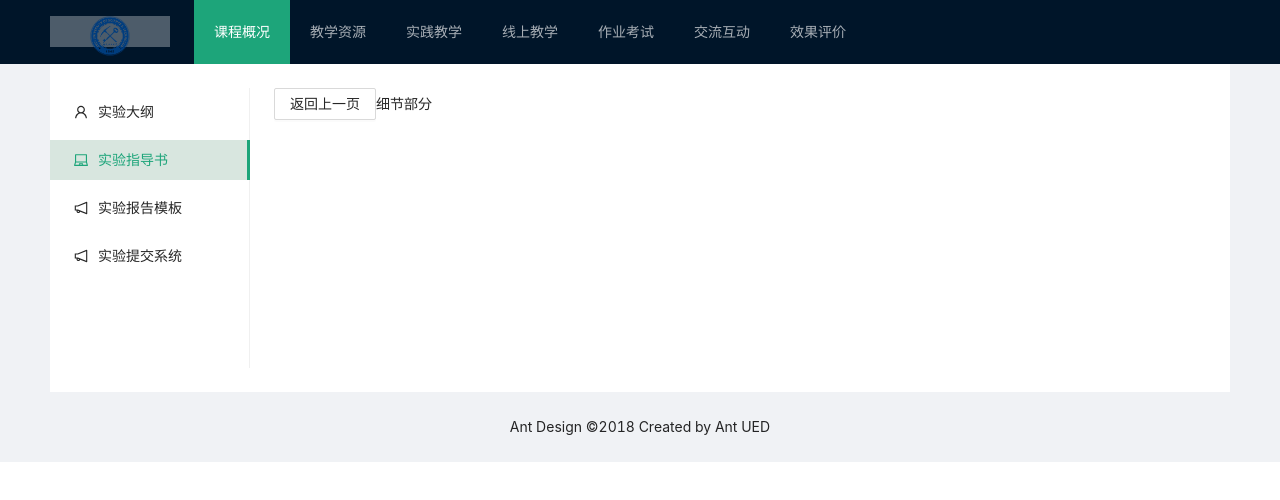
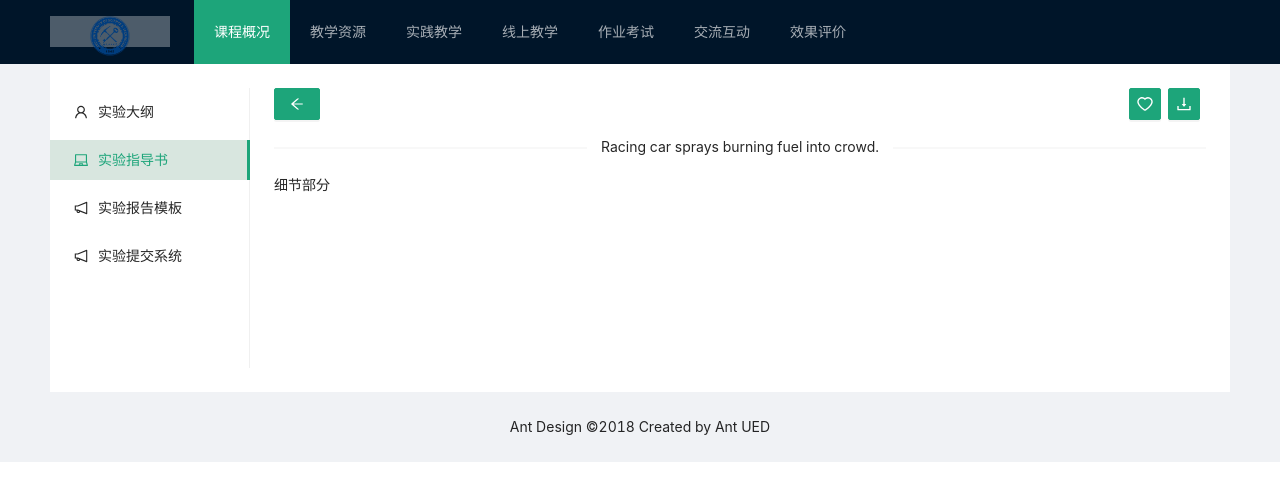
Before and after one commit to Duanhuihui/my-app-ts, a React (Create React App) app: page /3/d in a window 1280 px wide. Shown: the top 500 px of the page. Built offline with nearby package versions, Linux system fonts and the light colour scheme; no server answers.

Commit message:
细化实验大纲详情页部分，增加问题记录清单problems

```diff
--- a/package.json
+++ b/package.json
@@ -9,6 +9,7 @@
     "craco-less": "^1.17.1",
     "react": "^17.0.1",
     "react-dom": "^17.0.1",
+    "react-flexbox-grid": "^2.1.2",
     "react-router": "^5.2.0",
     "react-router-config": "^5.1.1",
     "react-router-dom": "^5.2.0",
--- a/src/App.tsx
+++ b/src/App.tsx
@@ -4,11 +4,7 @@ import MainGrid from 'components/Main/mainGrid'
 
 const   App=() =>{
 
-  return (
-    <div>
-<MainGrid></MainGrid>
-    </div>
-  );
+  return (<MainGrid/>);
 }
 
 export default App;
--- a/src/components/3Practice/pages/line.tsx
+++ b/src/components/3Practice/pages/line.tsx
@@ -1,5 +1,5 @@
 import { Component } from 'react'
-import { List, Typography, Divider } from 'antd';
+import { List } from 'antd';
 import {Link} from 'react-router-dom'
 
 export default class Line  extends Component {
--- a/src/components/3Practice/pages/lineDetail.tsx
+++ b/src/components/3Practice/pages/lineDetail.tsx
@@ -1,22 +1,35 @@
 import React, { Component } from 'react'
-import {Button } from 'antd'
-import {withRouter} from "react-router-dom";
+import {Button,Row,Col,Divider } from 'antd'
+import './pages.less'
+import {ArrowLeftOutlined,DownloadOutlined,HeartOutlined} from '@ant-design/icons';
 
 
-class LineDetail extends Component {
+export default  class LineDetail extends Component {
     goBack=()=>{
         // this.props.history.go(-1)
         // const{history} = this.props
-        console.log(this.props.history);
+        console.log(this.props);
 
     }
     render() {
         return (
             <div>
-                <Button onClick={this.goBack}>返回上一页</Button>
+                <Row gutter={1}>
+                    <Col span={1} ><Button type="primary" onClick={this.goBack}><ArrowLeftOutlined twoToneColor="#eb2f96"/></Button></Col>
+                    <Col span={1} offset={21} >
+                        <Button  type="primary" onClick={this.goBack} icon={<HeartOutlined /> }></Button>
+                    </Col>
+                    <Col span={1}>
+                        <Button  type="primary" onClick={this.goBack} icon={<DownloadOutlined /> }></Button>
+                    </Col>
+                </Row>
+                <Divider plain>Racing car sprays burning fuel into crowd.</Divider>
+                <Row>
                 细节部分
+                </Row>
+
+
             </div>
         )
     }
 }
-export default  withRouter(LineDetail);
--- /dev/null
+++ b/src/components/3Practice/pages/pages.less
@@ -0,0 +1,3 @@
+.lineDetail{
+    background-color: black;
+}
```
Also changed, not shown: 2 other files (tests, documents, lock files or other folders).
